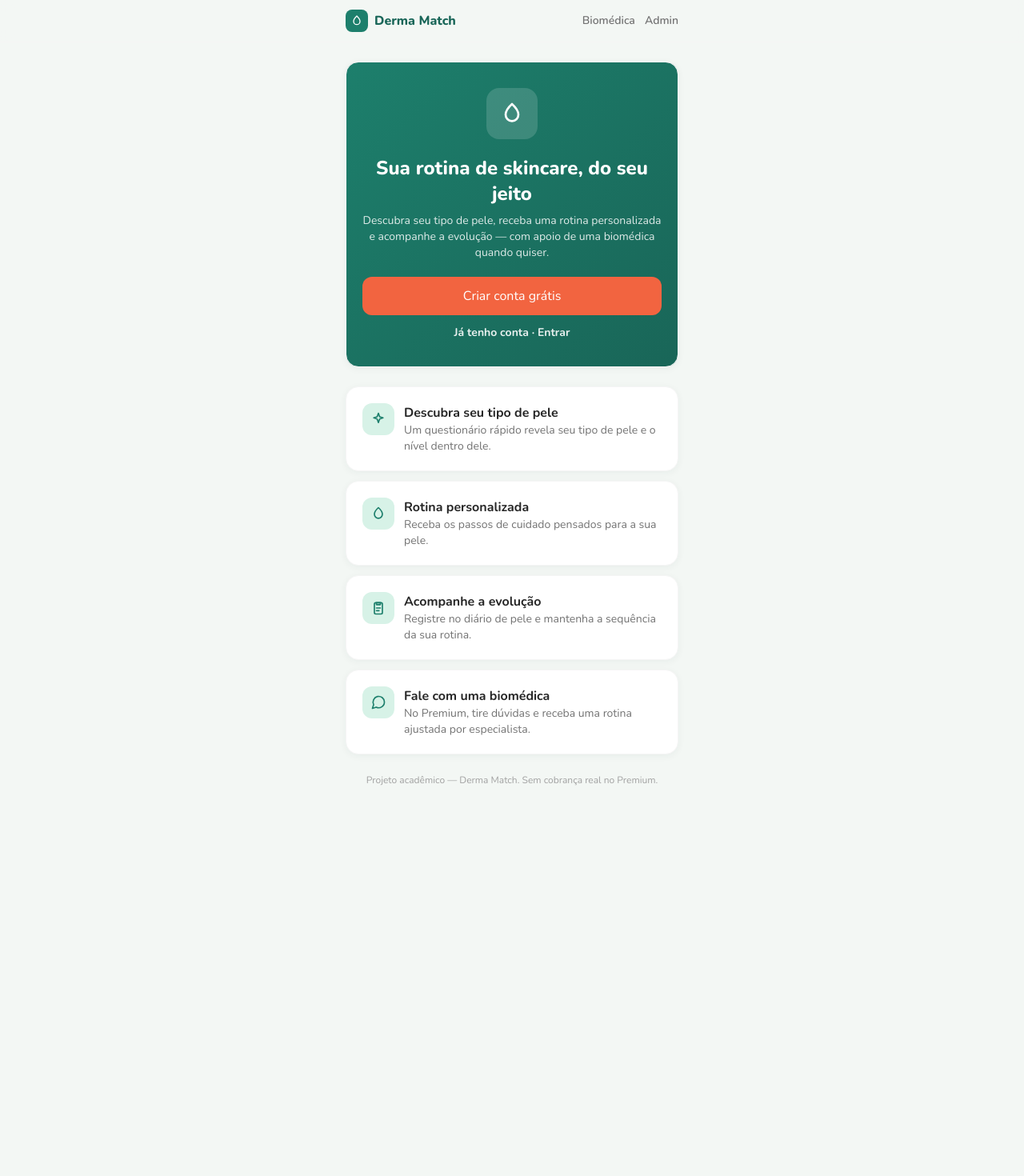
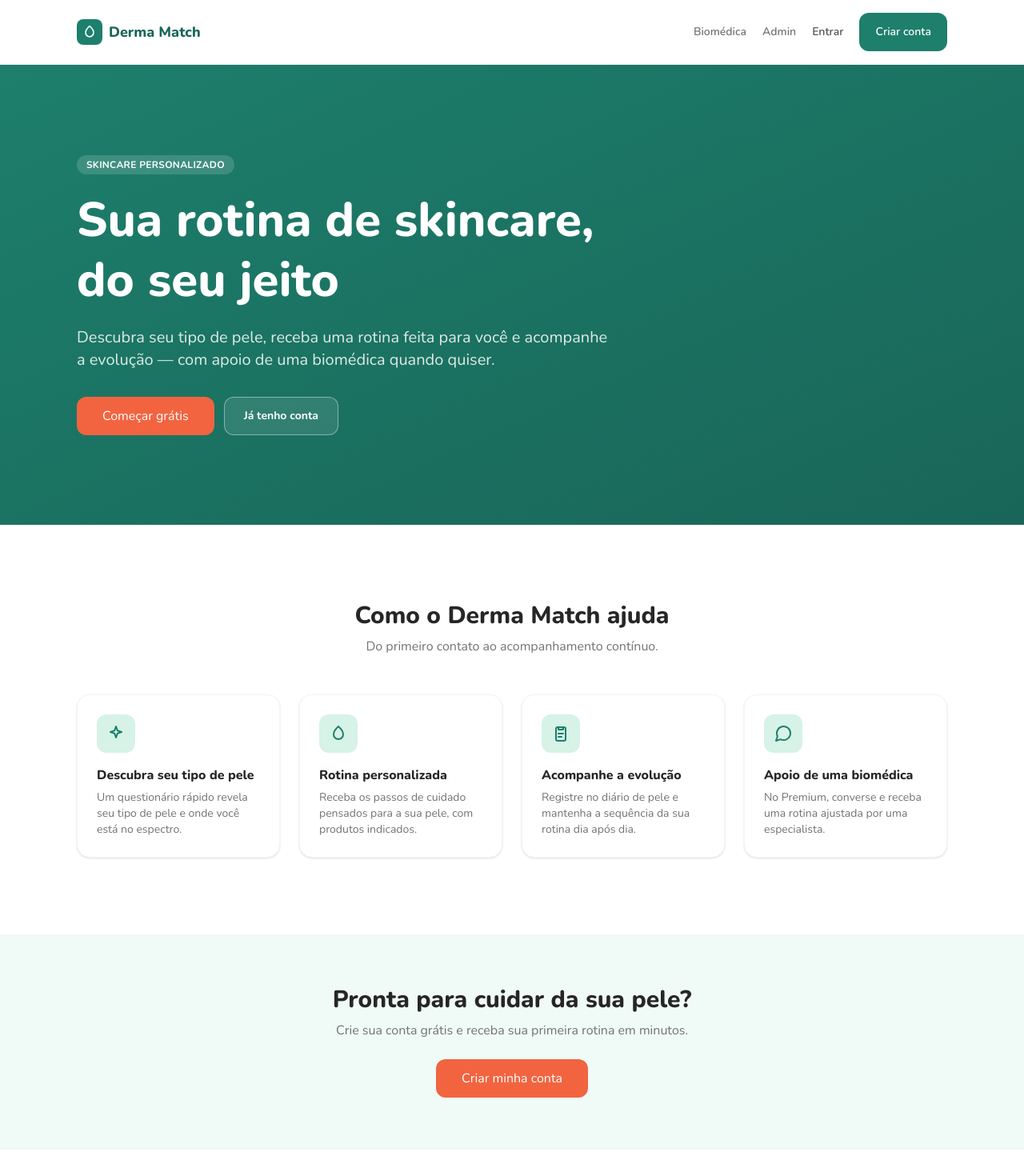
Before and after one commit to Thalikbussacro/derma-match, a React (Vite) app in the folder frontend/: page / in a window 1280 px wide. Shown: the top 1470 px of the page at 80% size. Before the commit the page ends 1007 px from the top, so only its background shows below. Built offline with nearby package versions, Linux system fonts and the light colour scheme; no server answers.

Commit message:
landing em largura cheia com layout proprio e atalhos entre os logins

```diff
--- a/frontend/src/components/AppLayout.tsx
+++ b/frontend/src/components/AppLayout.tsx
@@ -22,32 +22,31 @@ export function AppLayout() {
   const { usuario } = useAuth();
   const location = useLocation();
   const logado = Boolean(usuario);
+  // A landing pública (raiz deslogada) tem layout próprio de largura cheia — sem a moldura do app.
+  const naLanding = location.pathname === '/' && !logado;
 
   useEffect(() => {
+    if (naLanding) {
+      return;
+    }
     const nome = TITULOS[location.pathname];
     document.title = nome ? `${nome} · Derma Match` : 'Derma Match';
-  }, [location.pathname]);
+  }, [location.pathname, naLanding]);
+
+  if (naLanding) {
+    return <Outlet />;
+  }
 
   return (
     <div className="flex min-h-screen flex-col">
       <header className="sticky top-0 z-10 border-b border-neutral-100 bg-[#f3f7f4]/90 backdrop-blur">
-        <div className="mx-auto flex max-w-md items-center justify-between px-4 py-3">
+        <div className="mx-auto flex max-w-md items-center px-4 py-3">
           <Link to="/" className="flex items-center gap-2 font-extrabold text-brand-700">
             <span className="flex h-7 w-7 items-center justify-center rounded-lg bg-brand-600 text-white">
               <IconDroplet className="h-4 w-4" />
             </span>
             Derma Match
           </Link>
-          {!logado && (
-            <nav className="flex items-center gap-3 text-sm font-semibold text-neutral-500">
-              <Link to="/biomedica/login" className="transition-colors hover:text-brand-600">
-                Biomédica
-              </Link>
-              <Link to="/admin/login" className="transition-colors hover:text-brand-600">
-                Admin
-              </Link>
-            </nav>
-          )}
         </div>
       </header>
 
--- a/frontend/src/pages/LandingPage.tsx
+++ b/frontend/src/pages/LandingPage.tsx
@@ -1,75 +1,160 @@
-import type { ReactNode } from 'react';
+import { useEffect, type ReactNode } from 'react';
 import { Link } from 'react-router-dom';
 import { Button } from '../components/ui/Button';
-import { Card } from '../components/ui/Card';
 import { IconChat, IconClipboard, IconDroplet, IconSparkle } from '../components/ui/icons';
 
 const DESTAQUES: { icone: ReactNode; titulo: string; texto: string }[] = [
   {
-    icone: <IconSparkle className="h-5 w-5" />,
+    icone: <IconSparkle className="h-6 w-6" />,
     titulo: 'Descubra seu tipo de pele',
-    texto: 'Um questionário rápido revela seu tipo de pele e o nível dentro dele.',
+    texto: 'Um questionário rápido revela seu tipo de pele e onde você está no espectro.',
   },
   {
-    icone: <IconDroplet className="h-5 w-5" />,
+    icone: <IconDroplet className="h-6 w-6" />,
     titulo: 'Rotina personalizada',
-    texto: 'Receba os passos de cuidado pensados para a sua pele.',
+    texto: 'Receba os passos de cuidado pensados para a sua pele, com produtos indicados.',
   },
   {
-    icone: <IconClipboard className="h-5 w-5" />,
+    icone: <IconClipboard className="h-6 w-6" />,
     titulo: 'Acompanhe a evolução',
-    texto: 'Registre no diário de pele e mantenha a sequência da sua rotina.',
+    texto: 'Registre no diário de pele e mantenha a sequência da sua rotina dia após dia.',
   },
   {
-    icone: <IconChat className="h-5 w-5" />,
-    titulo: 'Fale com uma biomédica',
-    texto: 'No Premium, tire dúvidas e receba uma rotina ajustada por especialista.',
+    icone: <IconChat className="h-6 w-6" />,
+    titulo: 'Apoio de uma biomédica',
+    texto: 'No Premium, converse e receba uma rotina ajustada por uma especialista.',
   },
 ];
 
 export function LandingPage() {
+  useEffect(() => {
+    document.title = 'Derma Match — Skincare personalizado';
+  }, []);
+
   return (
-    <div className="flex flex-col gap-6">
-      <Card className="flex flex-col items-center gap-5 bg-gradient-to-br from-brand-600 to-brand-700 py-8 text-center text-white">
-        <span className="flex h-16 w-16 items-center justify-center rounded-2xl bg-white/15">
-          <IconDroplet className="h-8 w-8" />
+    <div className="min-h-screen bg-white text-neutral-800">
+      <header className="sticky top-0 z-10 border-b border-neutral-100 bg-white/90 backdrop-blur">
+        <div className="mx-auto flex max-w-6xl items-center justify-between px-5 py-4 sm:px-8">
+          <Link to="/" className="flex items-center gap-2 text-lg font-extrabold text-brand-700">
+            <span className="flex h-8 w-8 items-center justify-center rounded-lg bg-brand-600 text-white">
+              <IconDroplet className="h-5 w-5" />
             </span>
-        <div>
-          <h1 className="text-2xl font-extrabold">Sua rotina de skincare, do seu jeito</h1>
-          <p className="mt-2 text-sm text-white/85">
-            Descubra seu tipo de pele, receba uma rotina personalizada e acompanhe a evolução — com
-            apoio de uma biomédica quando quiser.
+            Derma Match
+          </Link>
+          <nav className="flex items-center gap-3 text-sm font-semibold sm:gap-5">
+            <Link
+              to="/biomedica/login"
+              className="hidden text-neutral-500 transition-colors hover:text-brand-600 sm:block"
+            >
+              Biomédica
+            </Link>
+            <Link
+              to="/admin/login"
+              className="hidden text-neutral-500 transition-colors hover:text-brand-600 sm:block"
+            >
+              Admin
+            </Link>
+            <Link to="/login" className="text-neutral-600 transition-colors hover:text-brand-600">
+              Entrar
+            </Link>
+            <Link to="/cadastro">
+              <Button>Criar conta</Button>
+            </Link>
+          </nav>
+        </div>
+      </header>
+
+      <section className="bg-gradient-to-br from-brand-600 to-brand-700 text-white">
+        <div className="mx-auto max-w-6xl px-5 py-20 text-center sm:px-8 md:py-28 lg:text-left">
+          <div className="mx-auto max-w-2xl lg:mx-0">
+            <span className="inline-block rounded-full bg-white/15 px-3 py-1 text-xs font-bold uppercase tracking-wide">
+              Skincare personalizado
+            </span>
+            <h1 className="mt-5 text-4xl font-extrabold leading-tight md:text-6xl">
+              Sua rotina de skincare, do seu jeito
+            </h1>
+            <p className="mt-5 text-lg text-white/85 md:text-xl">
+              Descubra seu tipo de pele, receba uma rotina feita para você e acompanhe a evolução —
+              com apoio de uma biomédica quando quiser.
             </p>
-        </div>
-        <div className="flex w-full flex-col items-center gap-3">
-          <Link to="/cadastro" className="w-full">
-            <Button variant="accent" fullWidth>
-              Criar conta grátis
+            <div className="mt-8 flex flex-col gap-3 sm:flex-row sm:justify-center lg:justify-start">
+              <Link to="/cadastro" className="w-full sm:w-auto">
+                <Button variant="accent" fullWidth className="sm:w-auto sm:px-8">
+                  Começar grátis
                 </Button>
               </Link>
-          <Link to="/login" className="text-sm font-bold text-white/90 hover:underline">
-            Já tenho conta · Entrar
+              <Link
+                to="/login"
+                className="inline-flex min-h-12 w-full items-center justify-center rounded-xl border border-white/40 bg-white/10 px-6 text-sm font-bold text-white transition hover:bg-white/20 sm:w-auto"
+              >
+                Já tenho conta
               </Link>
             </div>
-      </Card>
+          </div>
+        </div>
+      </section>
 
-      <div className="flex flex-col gap-3">
+      <section className="mx-auto max-w-6xl px-5 py-16 sm:px-8 md:py-24">
+        <div className="text-center">
+          <h2 className="text-2xl font-extrabold text-neutral-800 md:text-3xl">
+            Como o Derma Match ajuda
+          </h2>
+          <p className="mt-2 text-neutral-500">Do primeiro contato ao acompanhamento contínuo.</p>
+        </div>
+        <div className="mt-12 grid gap-6 sm:grid-cols-2 lg:grid-cols-4">
           {DESTAQUES.map((d) => (
-          <Card key={d.titulo} className="flex items-start gap-3">
-            <span className="flex h-10 w-10 shrink-0 items-center justify-center rounded-xl bg-brand-100 text-brand-600">
+            <div
+              key={d.titulo}
+              className="rounded-2xl border border-neutral-100 bg-white p-6 shadow-sm"
+            >
+              <span className="flex h-12 w-12 items-center justify-center rounded-xl bg-brand-100 text-brand-600">
                 {d.icone}
               </span>
-            <div>
-              <p className="font-bold text-neutral-800">{d.titulo}</p>
-              <p className="text-sm text-neutral-500">{d.texto}</p>
+              <h3 className="mt-4 font-extrabold text-neutral-800">{d.titulo}</h3>
+              <p className="mt-1.5 text-sm text-neutral-500">{d.texto}</p>
             </div>
-          </Card>
           ))}
         </div>
+      </section>
 
-      <p className="text-center text-xs text-neutral-400">
-        Projeto acadêmico — Derma Match. Sem cobrança real no Premium.
+      <section className="bg-brand-50">
+        <div className="mx-auto max-w-3xl px-5 py-16 text-center sm:px-8">
+          <h2 className="text-2xl font-extrabold text-neutral-800 md:text-3xl">
+            Pronta para cuidar da sua pele?
+          </h2>
+          <p className="mt-2 text-neutral-500">
+            Crie sua conta grátis e receba sua primeira rotina em minutos.
           </p>
+          <Link to="/cadastro" className="mt-6 inline-block">
+            <Button variant="accent" className="sm:px-8">
+              Criar minha conta
+            </Button>
+          </Link>
+        </div>
+      </section>
+
+      <footer className="border-t border-neutral-100">
+        <div className="mx-auto flex max-w-6xl flex-col items-center justify-between gap-3 px-5 py-8 text-sm text-neutral-400 sm:flex-row sm:px-8">
+          <span className="font-semibold text-neutral-500">Derma Match</span>
+          <div className="flex items-center gap-4">
+            <Link
+              to="/biomedica/login"
+              className="transition-colors hover:text-brand-600 sm:hidden"
+            >
+              Biomédica
+            </Link>
+            <Link to="/admin/login" className="transition-colors hover:text-brand-600 sm:hidden">
+              Admin
+            </Link>
+            <Link to="/privacidade" className="transition-colors hover:text-brand-600">
+              Privacidade
+            </Link>
+          </div>
+        </div>
+        <p className="pb-6 text-center text-xs text-neutral-300">
+          Projeto acadêmico — sem cobrança real no Premium.
+        </p>
+      </footer>
     </div>
   );
 }
--- a/frontend/src/pages/LoginPage.tsx
+++ b/frontend/src/pages/LoginPage.tsx
@@ -5,6 +5,7 @@ import { Link, useLocation, useNavigate } from 'react-router-dom';
 import { loginSchema, type LoginForm } from '../features/auth/auth.schemas';
 import { useAuth } from '../features/auth/authContext';
 import { mensagemDeErro } from '../lib/erros';
+import { OutrosAcessos } from '../components/OutrosAcessos';
 import { Alert } from '../components/ui/Alert';
 import { Button } from '../components/ui/Button';
 import { Card } from '../components/ui/Card';
@@ -77,6 +78,8 @@ export function LoginPage() {
           </Link>
         </span>
       </div>
+
+      <OutrosAcessos atual="usuaria" />
     </div>
   );
 }
--- a/frontend/src/pages/admin/AdminLoginPage.tsx
+++ b/frontend/src/pages/admin/AdminLoginPage.tsx
@@ -5,6 +5,7 @@ import { Navigate, useNavigate } from 'react-router-dom';
 import { loginSchema, type LoginForm } from '../../features/auth/auth.schemas';
 import { useAdminAuth } from '../../features/admin/adminAuthContext';
 import { mensagemDeErro } from '../../lib/erros';
+import { OutrosAcessos } from '../../components/OutrosAcessos';
 import { Alert } from '../../components/ui/Alert';
 import { Button } from '../../components/ui/Button';
 import { Card } from '../../components/ui/Card';
@@ -62,6 +63,8 @@ export function AdminLoginPage() {
           </Button>
         </form>
       </Card>
+
+      <OutrosAcessos atual="admin" />
     </div>
   );
 }
--- a/frontend/src/pages/biomedica/BiomedicaLoginPage.tsx
+++ b/frontend/src/pages/biomedica/BiomedicaLoginPage.tsx
@@ -2,6 +2,7 @@ import { useState } from 'react';
 import { useForm } from 'react-hook-form';
 import { zodResolver } from '@hookform/resolvers/zod';
 import { Navigate, useNavigate } from 'react-router-dom';
+import { OutrosAcessos } from '../../components/OutrosAcessos';
 import { Alert } from '../../components/ui/Alert';
 import { Button } from '../../components/ui/Button';
 import { Card } from '../../components/ui/Card';
@@ -67,6 +68,8 @@ export function BiomedicaLoginPage() {
           </Button>
         </form>
       </Card>
+
+      <OutrosAcessos atual="biomedica" />
     </div>
   );
 }
```
Also changed, not shown: frontend/src/components/OutrosAcessos.tsx (added, +32 -0 lines). Lines whose indentation alone changed are shown as unchanged.
